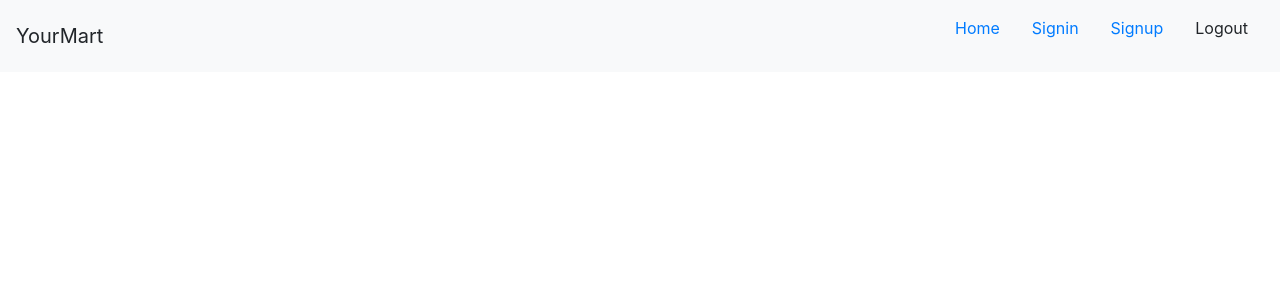
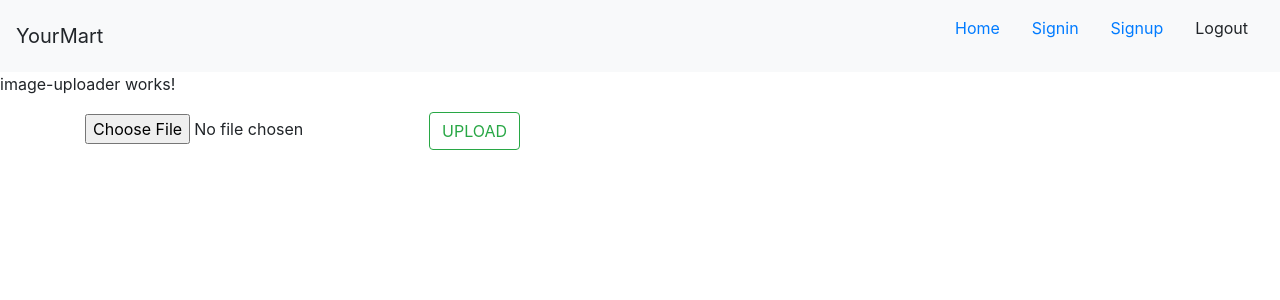
Before and after one commit to Sanyam96/YourMartFrontEnd, an Angular app: page /image in a window 1280 px wide. Before the commit this address led to /. Shown: the top 300 px of the page. Built offline with nearby package versions, Linux system fonts and the light colour scheme.

Commit message:
image-uploader component

```diff
--- /dev/null
+++ b/src/app/image-uploader/image-uploader.component.html
@@ -0,0 +1,7 @@
+<p>
+  image-uploader works!
+</p>
+<div class="container">
+  <input type="file" accept="image/*" (change)="onFileSeleceted($event)">
+  <button class="btn btn-outline-success" (click)="uploadImage()">UPLOAD</button>
+</div>
--- /dev/null
+++ b/src/app/image-uploader/image-uploader.component.ts
@@ -0,0 +1,40 @@
+import { ImageService } from './../image.service';
+import { Component, OnInit } from '@angular/core';
+
+@Component({
+  selector: 'app-image-uploader',
+  templateUrl: './image-uploader.component.html',
+  styleUrls: ['./image-uploader.component.css']
+})
+export class ImageUploaderComponent implements OnInit {
+
+  image: File
+  productId : number
+
+  constructor(
+    private imageService: ImageService
+    // private route: ActivatedRoute
+  ) {
+
+  }
+
+  ngOnInit() {
+    // this.productId = +this.route.snapshot.paramMap.get('id')
+  }
+
+  onFileSeleceted(event) {
+    this.image = event.target.files[0];
+    console.log(this.image)
+  }
+
+  uploadImage() {
+    let form = new FormData()
+    form.append('image', this.image)
+    this.imageService.uploadImage(form, 1).subscribe(
+      (response) => {
+        console.log(response)
+      }
+    )
+  }
+
+}
--- /dev/null
+++ b/src/app/image.service.ts
@@ -0,0 +1,22 @@
+import { HttpClient } from '@angular/common/http';
+import { Injectable } from '@angular/core';
+
+@Injectable({
+  providedIn: 'root'
+})
+export class ImageService {
+
+  baseUrl: string = "http://localhost:8080/api/v1";
+
+  constructor(private http: HttpClient) { }
+
+  uploadImage(image, productId) {
+    const requestUrl = `${this.baseUrl}/product/${productId}/image`
+    return this.http.post(requestUrl,image);
+  }
+
+  // getProductImages(productId) {
+  //   const requestUrl = `${this.baseUrl}/product/${productId}/image`
+  //   return this.http.get(requestUrl);
+  // }
+}
```
Also changed, not shown: src/app/app.module.ts (+5 -2 lines), src/app/image-uploader/image-uploader.component.css (added), 2 other files (tests, documents, lock files or other folders).
